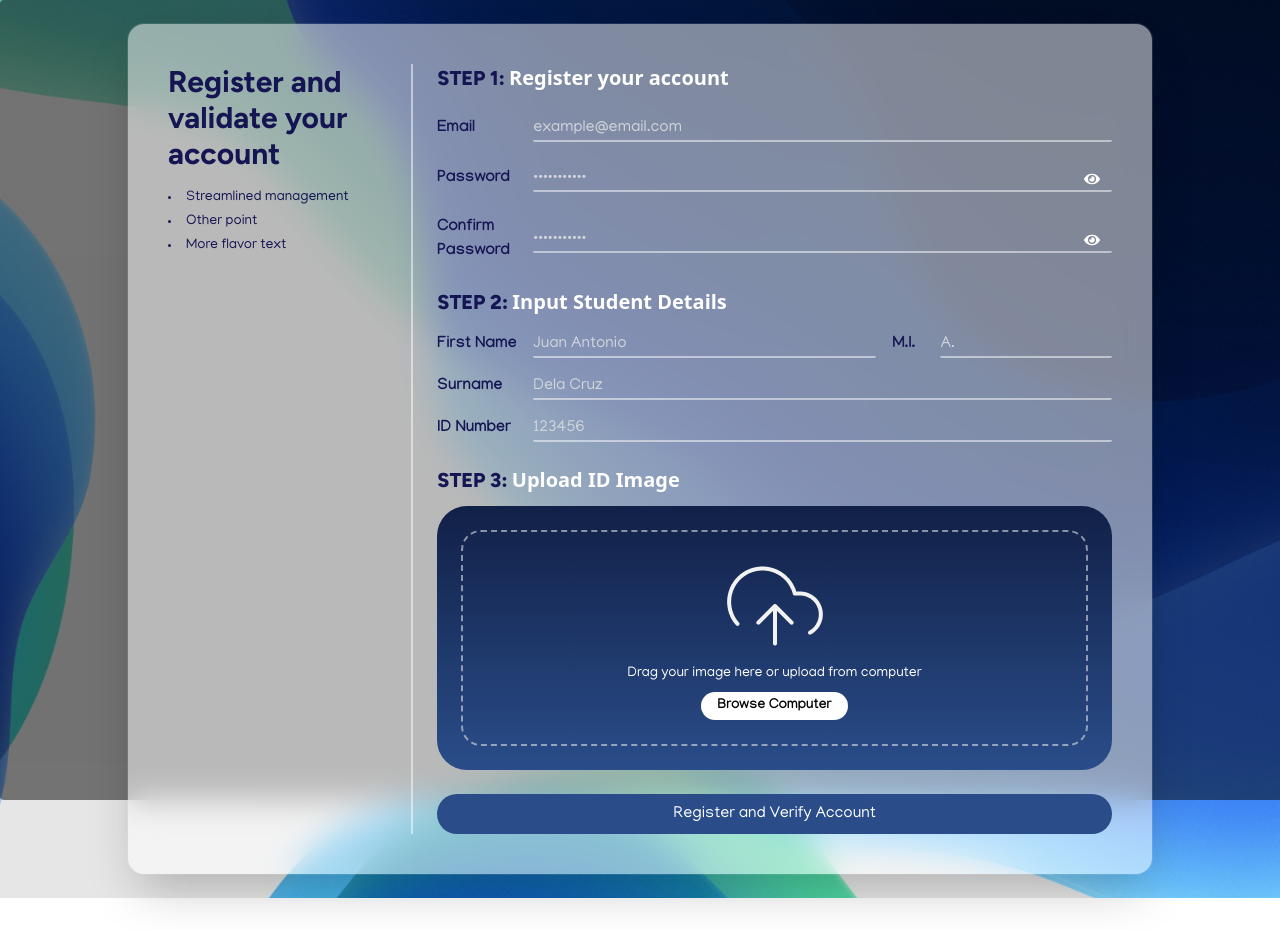
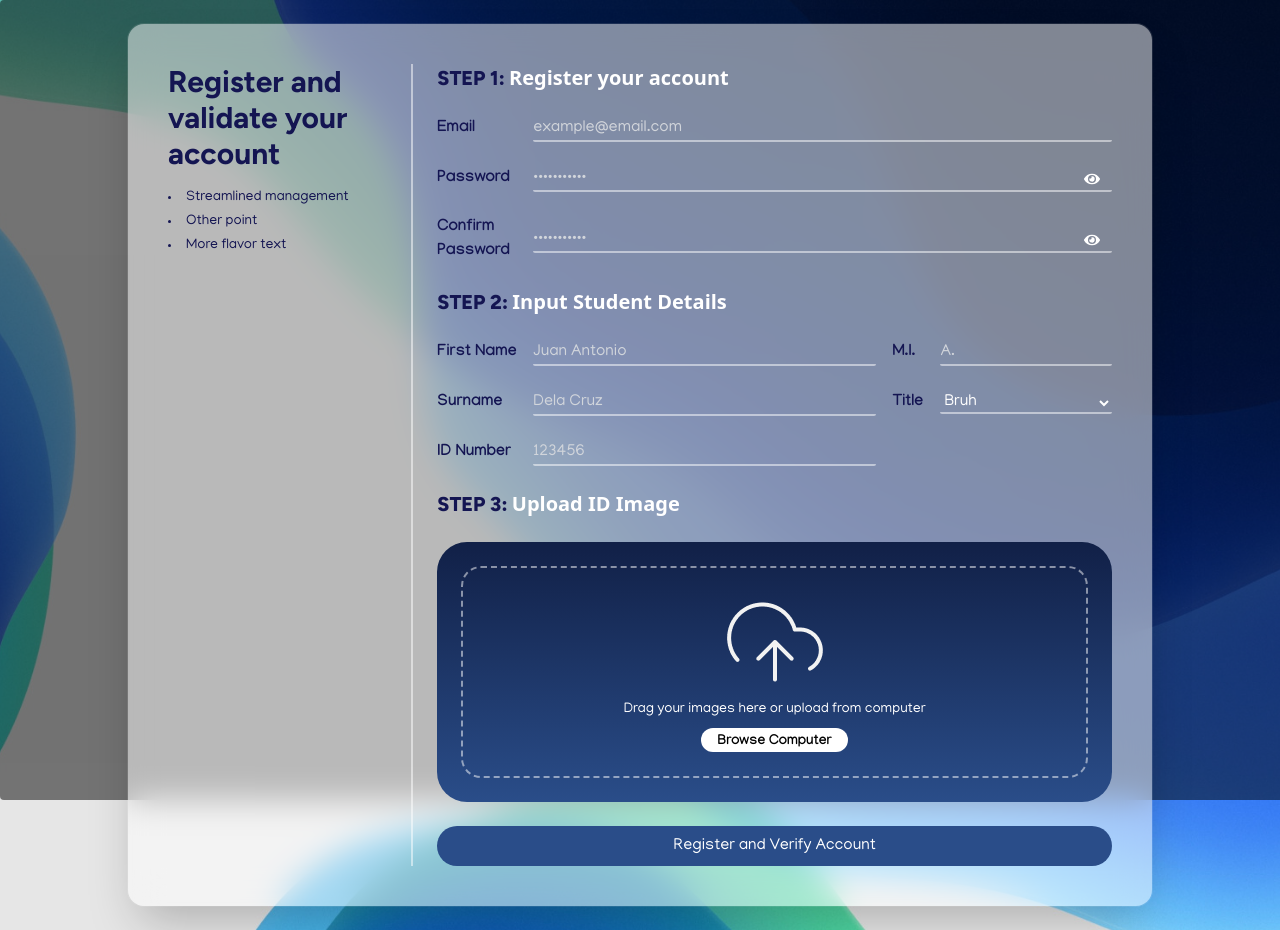
Before and after one commit to Qhaleed/toga-inv-system, a React (Create React App) app in the folder frontend/: page /register in a window 1280 px wide. Before the commit the page ends 898 px from the top, so only its background shows below. Built offline with nearby package versions, Linux system fonts and the light colour scheme.

Commit message:
login and regis improvements
alignments, image preview, dropdown for programs

```diff
--- a/frontend/src/components/common/FormWrapper.js
+++ b/frontend/src/components/common/FormWrapper.js
@@ -7,7 +7,7 @@ export default function FormWrapper({ title, children, onSubmit }) {
       <div className="w-full max-w-5xl bg-white bg-opacity-50 backdrop-blur-lg rounded-2xl p-6 sm:p-10 shadow-2xl ring-1 ring-white/10">
         <div className="grid grid-cols-1 md:grid-cols-[0.8fr_2.2fr] gap-6">
           {/* Titles and All (Left) */}
-          <div className="space-y-4 text-white border-r-2 border-white border-opacity-50 pr-4 sm:pr-6">
+          <div className="space-y-4 text-white border-b-2 md:border-b-0 md:border-r-2 border-white border-opacity-50 pb-4 md:pb-0 pr-0 md:pr-4 sm:pr-6">
             <h2 className="text-2xl sm:text-3xl text-primary font-figtree font-bold leading-snug">
               {title}
             </h2>
--- a/frontend/src/components/login-card/LoginCard.js
+++ b/frontend/src/components/login-card/LoginCard.js
@@ -16,7 +16,8 @@ function LoginCard() {
     e.preventDefault();
 
     try {
-      const response = await fetch("/auth/login", { //change proxy in package.json to 5001 if mac (default is 5000)
+      const response = await fetch("/auth/login", {
+        //change proxy in package.json to 5001 if mac (default is 5000)
         method: "POST",
         headers: { "Content-Type": "application/json" },
         body: JSON.stringify({ email, password }),
@@ -43,7 +44,6 @@ function LoginCard() {
     } catch (err) {
       setError("An error occurred. Please try again.");
       setLoading(false);
-
     }
   };
 
@@ -114,11 +114,19 @@ function LoginCard() {
 
       {/* Remember Me and Forgot Password */}
       <div className="flex items-center justify-between text-sm mb-6">
-        <label className="flex items-center font-manjari gap-3">
-          <input type="checkbox" className="select-none accent-indigo-500" />
-          Remember me
+        {/* Remember Me */}
+        <label className="flex items-center gap-2 cursor-pointer">
+          <input
+            type="checkbox"
+            className="w-4 h-4 accent-[#2A4D89] border-2 border-gray-300 rounded"
+          />
+          <span className="text-white font-manjari select-none pt-1">
+            Remember me
+          </span>
         </label>
-        <a href="/" className="font-manjari text-white hover:underline">
+
+        {/* Forgot Password */}
+        <a href="/" className="font-manjari text-white pt-1 hover:underline">
           Forgot password?
         </a>
       </div>
--- a/frontend/src/components/register-card/RegisterCard.js
+++ b/frontend/src/components/register-card/RegisterCard.js
@@ -1,7 +1,7 @@
 import { useState } from "react";
 import { FaEye, FaEyeSlash } from "react-icons/fa";
 import UploadIcon from "../../assets/images/cloudupload.png";
-import FormWrapper from "../common/FormWrapper"; // Import the reusable wrapper
+import FormWrapper from "../common/FormWrapper";
 
 export default function RegisterForm() {
   const [showPassword, setShowPassword] = useState(false);
@@ -15,15 +15,33 @@ export default function RegisterForm() {
     surname: "",
     middleInitial: "",
     idNumber: "",
-    idImage: null,
+    idImage: [],
+    program: "",
   });
 
   const handleChange = (e) => {
-    const { name, value, files } = e.target;
-    setFormData({
-      ...formData,
-      [name]: files ? files[0] : value,
-    });
+    const { name, value } = e.target;
+    setFormData((prev) => ({
+      ...prev,
+      [name]: value,
+    }));
+  };
+
+  const handleImageChange = (e) => {
+    const files = Array.from(e.target.files || e.dataTransfer.files);
+    const newImages = files.filter((file) => file.type.startsWith("image/"));
+
+    setFormData((prev) => ({
+      ...prev,
+      idImage: [...prev.idImage, ...newImages],
+    }));
+  };
+
+  const handleRemoveImage = (indexToRemove) => {
+    setFormData((prev) => ({
+      ...prev,
+      idImage: prev.idImage.filter((_, index) => index !== indexToRemove),
+    }));
   };
 
   const handleSubmit = (e) => {
@@ -92,7 +110,7 @@ export default function RegisterForm() {
       </div>
 
       {/* Confirm Password */}
-      <div className="flex flex-col sm:flex-row items-start sm:items-center gap-1 sm:gap-4 relative">
+      <div className="flex flex-col sm:flex-row items-start sm:items-center gap-1 sm:gap-4 relative mb-6">
         <label className="w-full sm:w-20 text-primary text-m font-manjari font-bold">
           Confirm Password
         </label>
@@ -117,15 +135,17 @@ export default function RegisterForm() {
       </div>
 
       {/* STEP 2 */}
-      <div>
+      <div className="mt-4">
         <span className="text-primary text-lg sm:text-xl font-figtree font-extrabold mr-1">
           STEP 2:
         </span>
-        <span className="text-white-400 text-lg sm:text-xl font-semibold">
+        <span className="text-white-400 text-lg sm:text-xl font-semibold mr-1">
           Input Student Details
         </span>
+      </div>
       <div className="grid sm:grid-cols-[2fr_1fr] gap-4 mt-4">
         <div className="flex flex-col sm:flex-row items-start sm:items-center gap-1 sm:gap-4">
+          {/* First Name */}
           <label className="w-full sm:w-20 text-primary text-m font-manjari font-bold">
             First Name
           </label>
@@ -162,7 +182,9 @@ export default function RegisterForm() {
         </div>
       </div>
 
-        <div className="flex flex-col sm:flex-row items-start sm:items-center gap-1 sm:gap-4 mt-4">
+      <div className="grid sm:grid-cols-[2fr_1fr] gap-4 mt-4">
+        {/* Surname */}
+        <div className="flex flex-col sm:flex-row items-start sm:items-center gap-1 sm:gap-4">
           <label className="w-full sm:w-20 text-primary text-m font-manjari font-bold">
             Surname
           </label>
@@ -179,8 +201,33 @@ export default function RegisterForm() {
             onChange={handleChange}
           />
         </div>
+        <div className="flex flex-col sm:flex-row items-start sm:items-center gap-1 sm:gap-2">
+          <label className="w-full sm:w-10 text-primary text-m font-manjari font-bold">
+            Title
+          </label>
+          <select
+            name="program"
+            className="w-full flex-1 bg-white bg-opacity-0 border-b-2 border-white border-opacity-50 rounded-sm font-manjari
+                        text-white placeholder-gray-300 placeholder:font-manjari
+                        focus:outline-none
+                        focus:border-primary
+                        transition duration-200"
+            value={formData.title}
+            onChange={handleChange}
+          >
+            <option value="" disabled>
+              Select
+            </option>
+            <option value="*">Bruh</option>
+            <option value="*">Pluh</option>
+            <option value="*">Guh</option>
+          </select>
+        </div>
+      </div>
 
-        <div className="flex flex-col sm:flex-row items-start sm:items-center gap-1 sm:gap-4 mt-4">
+      <div className="grid sm:grid-cols-[2fr_1fr] gap-4 mt-4">
+        {/* ID Number */}
+        <div className="flex flex-col sm:flex-row items-start sm:items-center gap-1 sm:gap-4">
           <label className="w-full sm:w-20 text-primary text-m font-manjari font-bold">
             ID Number
           </label>
@@ -200,14 +247,19 @@ export default function RegisterForm() {
       </div>
 
       {/* STEP 3 */}
-      <div>
+      <div className="mt-4">
         <span className="text-primary text-lg sm:text-xl font-figtree font-extrabold mr-1">
           STEP 3:
         </span>
-        <span className="text-white-400 text-lg sm:text-xl font-semibold">
+        <span className="text-white-400 text-lg sm:text-xl font-semibold mr-1">
           Upload ID Image
         </span>
-        <div className="mt-3 w-full group p-4 sm:p-6 text-center cursor-pointer bg-gradient-to-b from-[#112047] to-[#2A4D89] rounded-[30px] transition-all duration-300 ease-in-out hover:opacity-100">
+      </div>
+      <div
+        className="mt-3 w-full group p-4 sm:p-6 text-center cursor-pointer bg-gradient-to-b from-[#112047] to-[#2A4D89] rounded-[30px] transition-all duration-300 ease-in-out hover:opacity-100"
+        onDrop={handleImageChange}
+        onDragOver={(e) => e.preventDefault()}
+      >
         <div className="border-2 border-dashed border-white border-opacity-50 rounded-[20px] p-4 sm:p-6">
           <input
             type="file"
@@ -215,33 +267,51 @@ export default function RegisterForm() {
             accept="image/*"
             className="hidden"
             id="upload"
-              onChange={handleChange}
+            multiple
+            onChange={handleImageChange}
           />
-            <label htmlFor="upload">
+          <label htmlFor="upload" className="cursor-pointer">
             <img
               src={UploadIcon}
               alt="Upload"
               className="mx-auto transition-transform ease-in-out duration-300 group-hover:scale-110"
             />
             <p className="text-sm mt-2 font-manjari text-white-400">
-                Drag your image here or upload from computer
+              Drag your images here or upload from computer
             </p>
             <button
               type="button"
-                className="font-manjari font-bold mt-2 px-4 py-1 bg-white text-black rounded-full text-sm transition hover:bg-gray-200"
+              className="font-manjari font-bold mt-2 px-4 pt-1 bg-white text-black rounded-full text-sm transition hover:bg-gray-300"
+              onClick={() => document.getElementById("upload").click()}
             >
               Browse Computer
             </button>
           </label>
-            {formData.idImage && (
-              <p className="mt-2 text-xs text-green-300">
-                Uploaded: {formData.idImage.name}
-              </p>
+
+          {formData.idImage.length > 0 && (
+            <div className="mt-4 grid grid-cols-2 sm:grid-cols-4 gap-4">
+              {formData.idImage.map((image, index) => (
+                <div key={index} className="relative group">
+                  <img
+                    src={URL.createObjectURL(image)}
+                    alt={`Preview ${index + 1}`}
+                    className="w-full h-24 object-cover rounded-md"
+                  />
+                  <button
+                    type="button"
+                    onClick={() => handleRemoveImage(index)}
+                    className="absolute top-1 right-1 bg-black bg-opacity-60 text-white text-xs px-1 rounded hover:bg-opacity-90 transition"
+                  >
+                    ✕
+                  </button>
+                </div>
+              ))}
+            </div>
           )}
         </div>
       </div>
-      </div>
 
+      {/* Submit Button */}
       <button
         type="submit"
         className="w-full bg-[#2A4D89] hover:bg-primary py-2 transition rounded-full font-manjari text-white"
```
Lines whose indentation alone changed are shown as unchanged.
